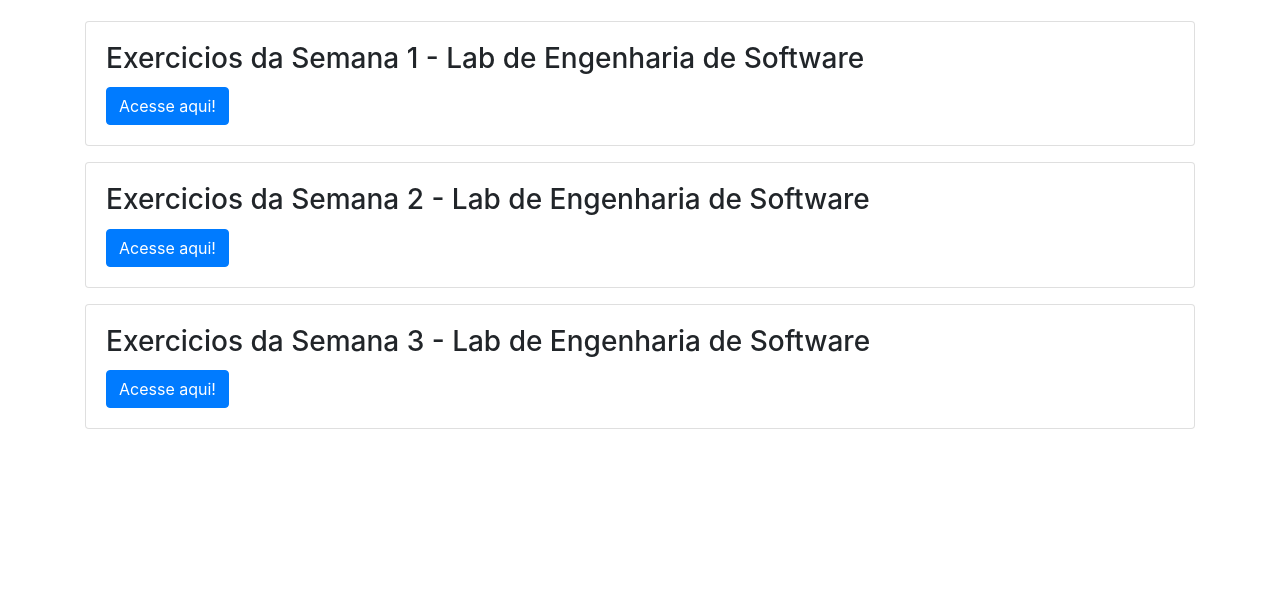
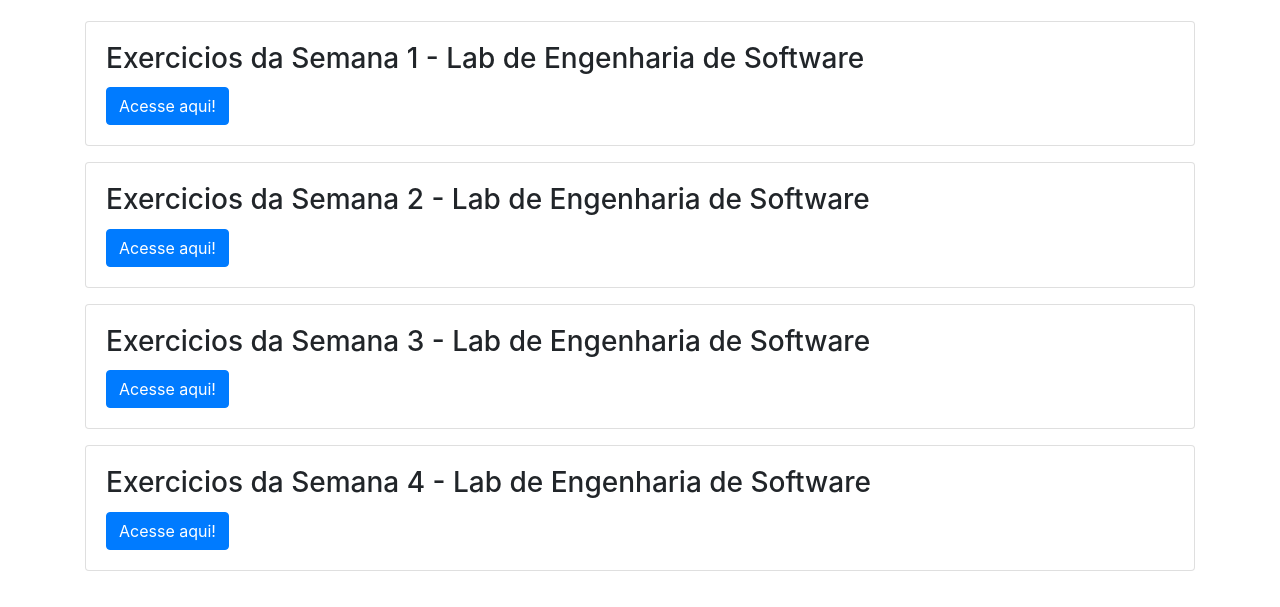
Before and after one commit to KaiqueSandel/AtividadesJS-LabES-FATEC, a plain HTML site: page index.html in a window 1280 px wide. Shown: the part 157-764 px from the top of the page. Drawn offline with nearby package versions, Linux system fonts and the light colour scheme.

Commit message:
Update index.html

```diff
--- a/index.html
+++ b/index.html
@@ -31,6 +31,13 @@
                 <a href="semana3.html"><button class="btn btn-primary">Acesse aqui!</button></a>
             </div>
         </div>
+
+        <div class="card mb-3">
+            <div class="card-body">
+                <h3 class="card-title">Exercicios da Semana 4 - Lab de Engenharia de Software</h3>
+                <a href="semana4.html"><button class="btn btn-primary">Acesse aqui!</button></a>
+            </div>
+        </div>
     </div>
 
     <script src="https://code.jquery.com/jquery-3.5.1.slim.min.js"></script>
```
